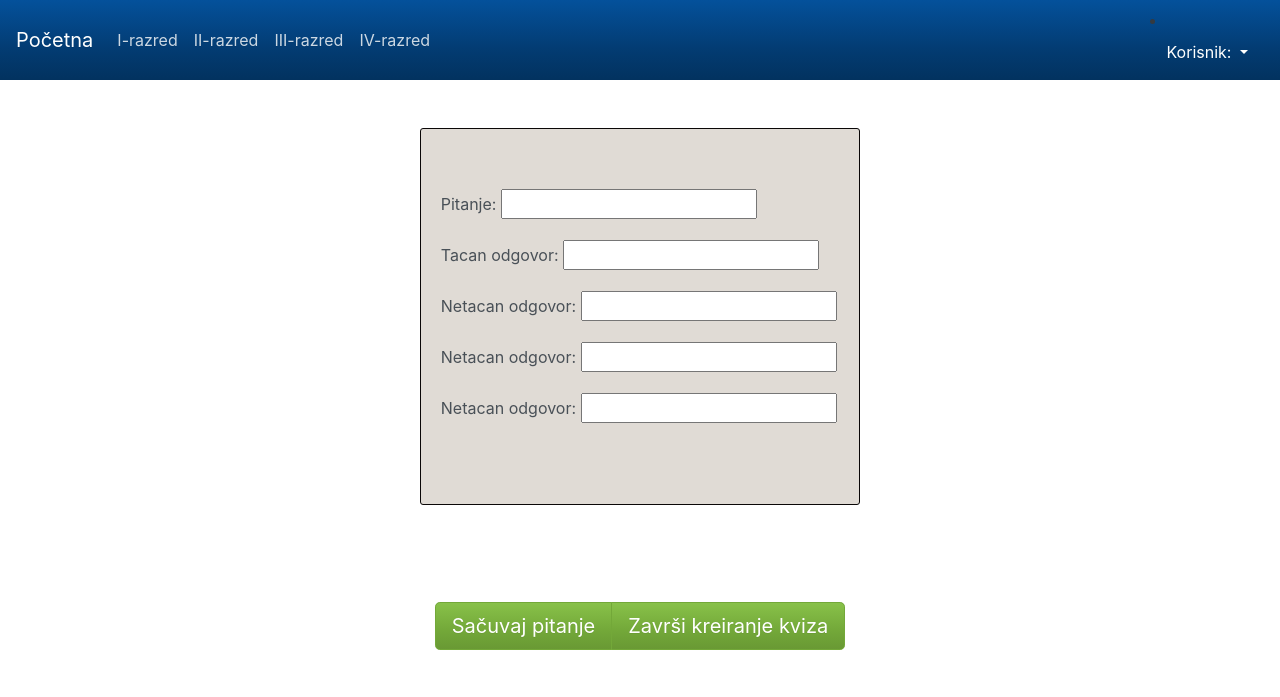
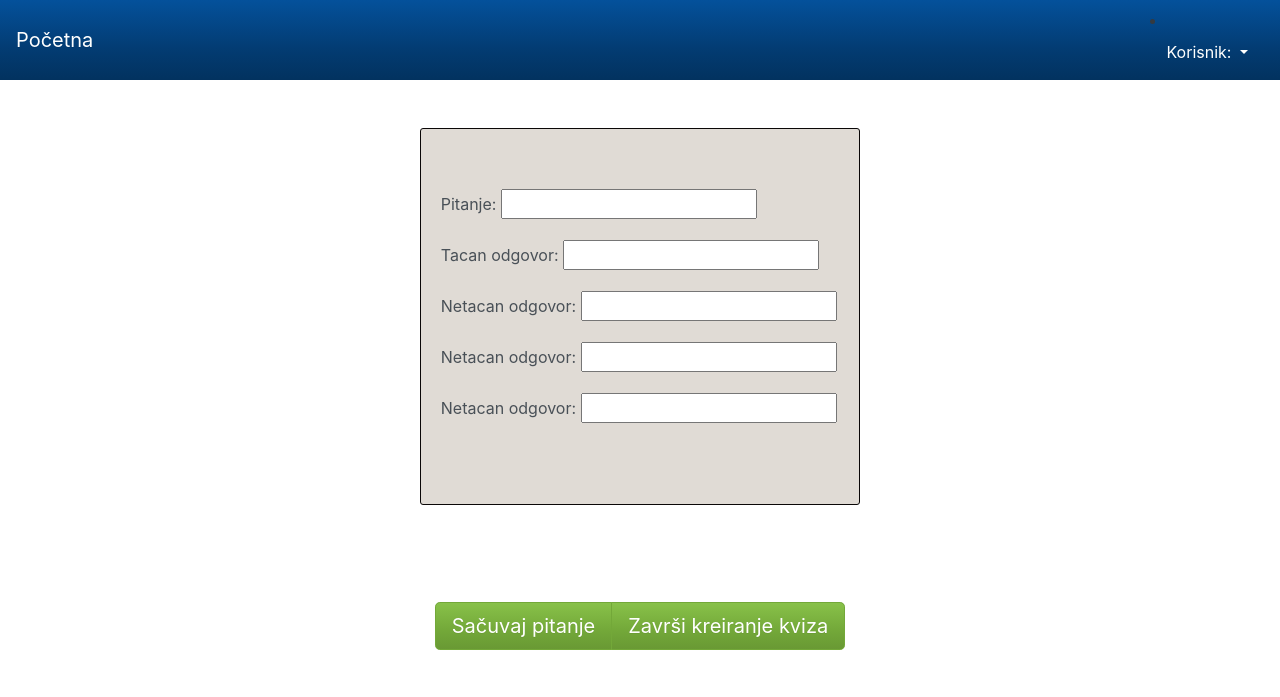
Before and after one commit to BakirCu/Kviz, a Django app: page /answers/1/ in a window 1280 px wide. Shown: the top 697 px of the page. Run offline with Django 3.2, Linux system fonts and the light colour scheme; the visitor is signed in with stand-in values (Sample User, id 1); some libraries are stand-ins or nearby versions.

Commit message:
napravio malo ulepsavanja i sklonio linkove

```diff
--- a/kvizer/models.py
+++ b/kvizer/models.py
@@ -64,7 +64,6 @@ class User(AbstractBaseUser):
 
     USERNAME_FIELD = 'email'
     REQUIRED_FIELDS = []
-# problem sa ovim je sto ne mogu nikako da napravim da mi posle ucenik bude neaktivan?
 
     def save(self, *args, **kwargs):
         if self.tip == 'Učenik' and not self.id:
--- a/kvizer/templates/kvizer/base.html
+++ b/kvizer/templates/kvizer/base.html
@@ -21,38 +21,17 @@
 
     <!-- Navigation bar-->
     <nav class="navbar navbar-expand-md bg-dark navbar-dark text-dark">
-        <a class="navbar-brand text-white" href="#">
+        <a class="navbar-brand text-white" href="{% url 'home_kviz' %}">
             Početna
         </a>
-        <button class="navbar-toggler" type="button" data-toggle="collapse" data-target="#collapsibleNavbar">
-            <span class="navbar-toggler-icon"></span>
-        </button>
-        <div class="collapse navbar-collapse" id="collapsibleNavbar">
-            <ul class="navbar-nav">
-                <li class="nav-item">
-                    <a class="nav-link" href="#">I-razred</a>
-                </li>
-                <li class="nav-item">
-                    <a class="nav-link" href="#">II-razred</a>
-                </li>
-                <li class="nav-item">
-                    <a class="nav-link" href="#">III-razred</a>
-                </li>
-                <li class="nav-item">
-                    <a class="nav-link" href="#">IV-razred</a>
-                </li>
-            </ul>
-
-        </div>
-
         <!-- Dropdown -->
         {% if user.is_authenticated %}
-        <ul class="navbar-nav ml-auto"></ul>
+        <ul class="navbar-nav ml-auto "></ul>
         <li class="nav-item dropdown">
-            <a class="nav-link dropdown-toggle text-white" href="#" id="navbardrop" data-toggle="dropdown">
+            <a class="nav-link dropdown-toggle text-white" href="#" id="navbardrop" data-toggle="dropdown"
+                data-delay="1000" data-close-others="false">
                 Korisnik: {{user.ime}} {{user.prezime}}
             </a>
-
             <div class="dropdown-menu">
                 <a class="dropdown-item" href="{% url 'profile' %}">Profil</a>
                 {% if user.tip == 'Profesor'%}
@@ -83,12 +62,13 @@
         {% endfor %}
         {% endif %}
     </div>
+
     {% block content %}
     {% endblock %}
 
     <footer class="footer mb-0">
-        <div class="jumbotron jumbotron-fluid mb-0  ">
-            <div class="container text-center ">
+        <div class="jumbotron jumbotron-fluid mb-0">
+            <div class="container text-center">
                 <span class="text-muted">
                     <img style="width:50px;" src="{% static 'kvizer/images/logo.jpg'%}" class="rounded" alt="Logo"
                         width="100">
--- a/kvizer/templates/kvizer/logout.html
+++ b/kvizer/templates/kvizer/logout.html
@@ -4,7 +4,6 @@
 <div class="d-flex justify-content-center mt-5">
     <small class="text-muted">
         <h2>Uspesno ste se odjavili</h2>
-
     </small>
     <div class="col text-center">
         <button type="submit" class="btn btn-success mt-5 mb-5">
--- a/kvizer/views.py
+++ b/kvizer/views.py
@@ -18,13 +18,27 @@ def kvizovi(request, broj):
     razred = User.get_godina(request.user)
     tip = User.get_tip(request.user)
     if tip == "Profesor":
-        svi_kvizovi = Kviz.objects.all().order_by('godina')
-        najnoviji_kvizovi = Kviz.objects.all().order_by('-id')[:10]
+        svi_kvizovi = Kviz.objects.values('id', 'naziv',
+                                          'predmet',
+                                          'godina',
+                                          'id_korisnika_id__ime',
+                                          'id_korisnika_id__prezime',).order_by('godina')
+        najnoviji_kvizovi = Kviz.objects.values('id', 'naziv',
+                                                'predmet',
+                                                'godina',
+                                                'id_korisnika_id__ime',
+                                                'id_korisnika_id__prezime',).order_by('-id')[:10]
     else:
-        svi_kvizovi = Kviz.objects.filter(
-            godina=razred).order_by('godina')
-        najnoviji_kvizovi = Kviz.objects.filter(
-            godina=razred).order_by('-id')[:10]
+        svi_kvizovi = Kviz.objects.values('id', 'naziv',
+                                          'predmet',
+                                          'godina',
+                                          'id_korisnika_id__ime',
+                                          'id_korisnika_id__prezime',).filter(godina=razred).order_by('godina')
+        najnoviji_kvizovi = Kviz.objects.values('id', 'naziv',
+                                                'predmet',
+                                                'godina',
+                                                'id_korisnika_id__ime',
+                                                'id_korisnika_id__prezime',).filter(godina=razred).order_by('-id')[:10]
     return render(request, 'kvizer/kvizovi.html', {'svi_kvizovi': svi_kvizovi,
                                                    'najnoviji_kvizovi': najnoviji_kvizovi,
                                                    'broj': broj})
@@ -126,6 +140,7 @@ def start_kviz(request, id_kviza):
                                                       'pocetak_kviza': pocetak_kviza})
 
 
+@login_required(login_url='/login/')
 def rezultati(request, id_kviza):
     rezultati = Rezultat.objects.values('bodovi',
                                         'id_korisnika_id__ime',
@@ -135,6 +150,7 @@ def rezultati(request, id_kviza):
     return render(request, 'kvizer/rezultati.html', {'rezultati': rezultati})
 
 
+@login_required(login_url='/login/')
 def end_kviz(request, bodovi):
     return render(request, 'kvizer/end_kviz.html', {'bodovi': bodovi})
 
@@ -151,6 +167,7 @@ def profile(request):
     return render(request, 'kvizer/profile.html', {'kvizovi': kvizovi})
 
 
+@login_required(login_url='/login/')
 def update_kviz(request, id_kviza):
     kviz = Kviz.objects.get(id=id_kviza)
     pitanja = Pitanje.objects.filter(id_kviza_id=id_kviza)
@@ -169,6 +186,7 @@ def update_kviz(request, id_kviza):
                                                        'id_kviza': id_kviza})
 
 
+@login_required(login_url='/login/')
 def update_answer(request, id_kviza, id_pitanja):
     pitanje = Pitanje.objects.get(id=id_pitanja)
     odgovor = Odgovor.objects.filter(id_pitanja_id=id_pitanja)
```
Also changed, not shown: kvizer/templates/kvizer/kvizovi.html (+6 -4 lines), kvizer/templates/kvizer/update_kviz.html (+5 -4 lines).
